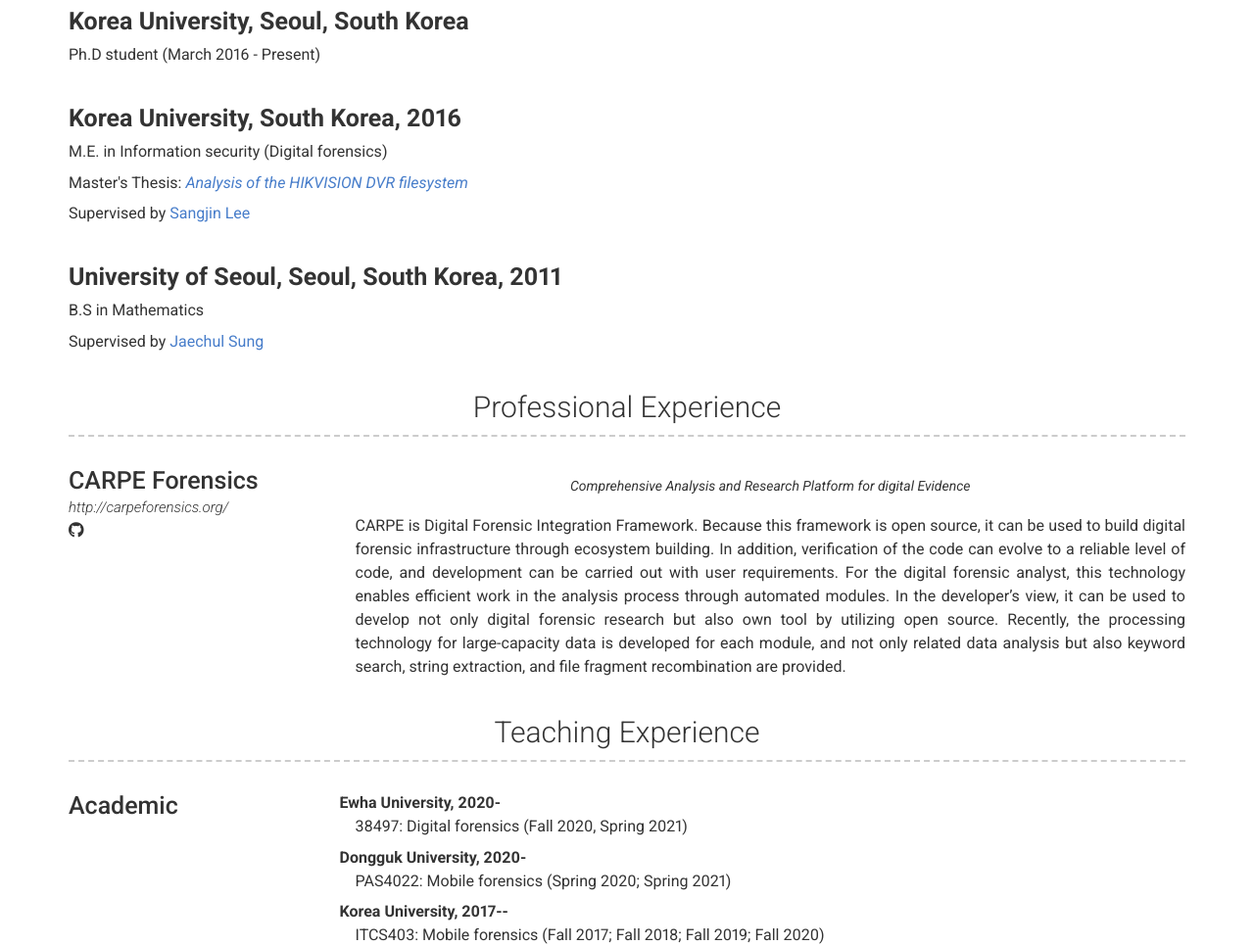
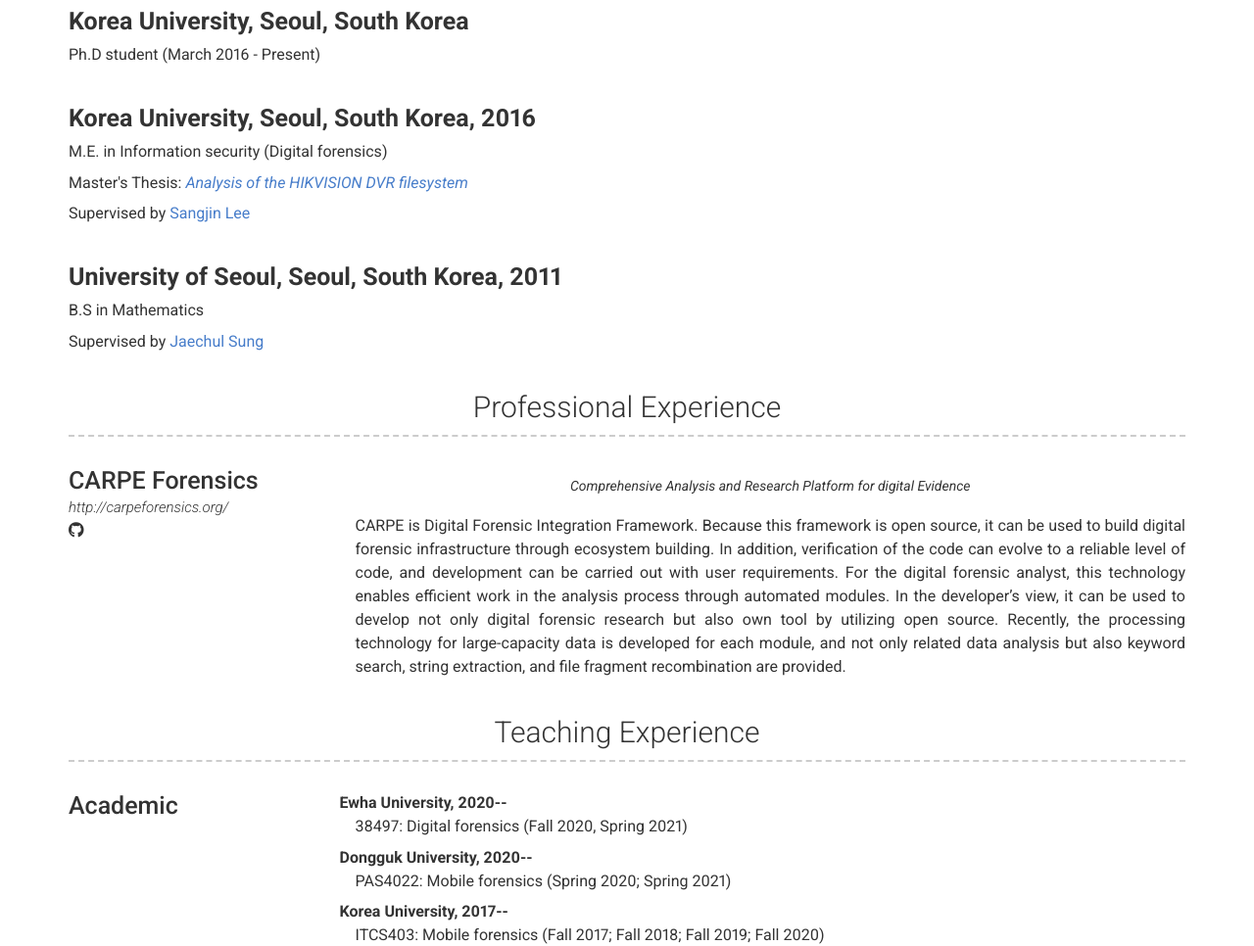
Before and after one commit to JaehyeokHan/jaehyeokhan.github.io, a Jekyll site: the page built from index.md, in a window 1280 px wide and 1400 px high, scrolled down 456 px. Shown: the part 154-1120 px from the top of the window at 98% size. Built offline with Jekyll 4.4.1, drawn with Linux system fonts in a browser that asks for light colours; nearby versions of some CDN libraries; some of the changed text lies outside the part shown.

Commit message:
Update _config.yml

```diff
--- a/_config.yml
+++ b/_config.yml
@@ -73,7 +73,7 @@ content:
 #         Dissertation:
 
       - layout: left
-        title: Korea University, South Korea, 2016
+        title: Korea University, Seoul, South Korea, 2016
         # sub_title: March 2014 - February 2016
         description: | # Master of Engineering
           <p> M.E. in Information security (Digital forensics)</p>
@@ -114,8 +114,8 @@ content:
         #quote: >
         #  TBC
         description: | # this will include new lines to allow paragraphs
-          <p style="text-indent: -1em;"><b>Ewha University, 2020-</b><br>38497: Digital forensics (Fall 2020, Spring 2021)</p>
-          <p style="text-indent: -1em;"><b>Dongguk University, 2020-</b><br>PAS4022: Mobile forensics (Spring 2020; Spring 2021)</p>
+          <p style="text-indent: -1em;"><b>Ewha University, 2020--</b><br>38497: Digital forensics (Fall 2020, Spring 2021)</p>
+          <p style="text-indent: -1em;"><b>Dongguk University, 2020--</b><br>PAS4022: Mobile forensics (Spring 2020; Spring 2021)</p>
           <p style="text-indent: -1em;"><b>Korea University, 2017--</b><br>ITCS403: Mobile forensics (Fall 2017; Fall 2018; Fall 2019; Fall 2020)<br>IMS4001: Practical affarirs in digital forensic (Winter 2018; Winter 2019; Winter 2020)</p>
 
       - layout: left
@@ -170,7 +170,7 @@ content:
 
       - layout: left
         title: Domestics (in Korea)
-        sub_title: Journal & Conference
+        sub_title: Journal articles <br>& Conference papers
         description: | # this will include new lines to allow paragraphs
           <p style="text-indent: -1em;">j14. <b>Improvements of Searching and Seizing Steganographic Evidence</b> [<A href = "https://www.kci.go.kr/kciportal/ci/sereArticleSearch/ciSereArtiView.kci?sereArticleSearchBean.artiId=ART002671199" target = "top">ePrint</A>]<br>Yoon, S., Han, J., Kwon, H., & Lee, S. (2020). Korean Lawyers Association Journal, 69(6), 184-225.</p>
           <p style="text-indent: -1em;">j13. <b>A study on forensic analysis for Windows search utility Everything</b> [<A href = "https://www.kci.go.kr/kciportal/ci/sereArticleSearch/ciSereArtiView.kci?sereArticleSearchBean.artiId=ART002636122" target = "top">ePrint</A>]<br>Kim, D., Han, J., & Lee, S. (2020). Journal of Digital Forensics, 14(3), 279-289.</p>
```
